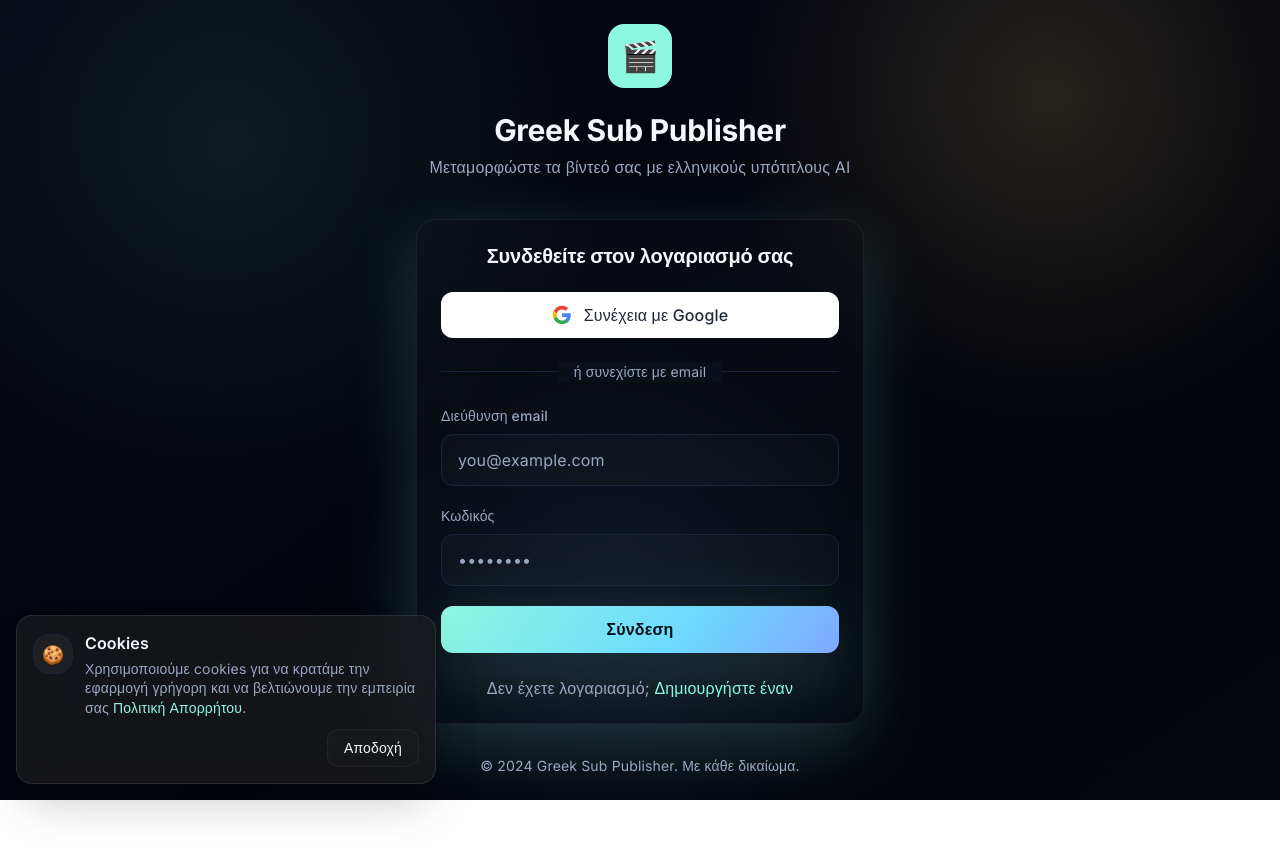
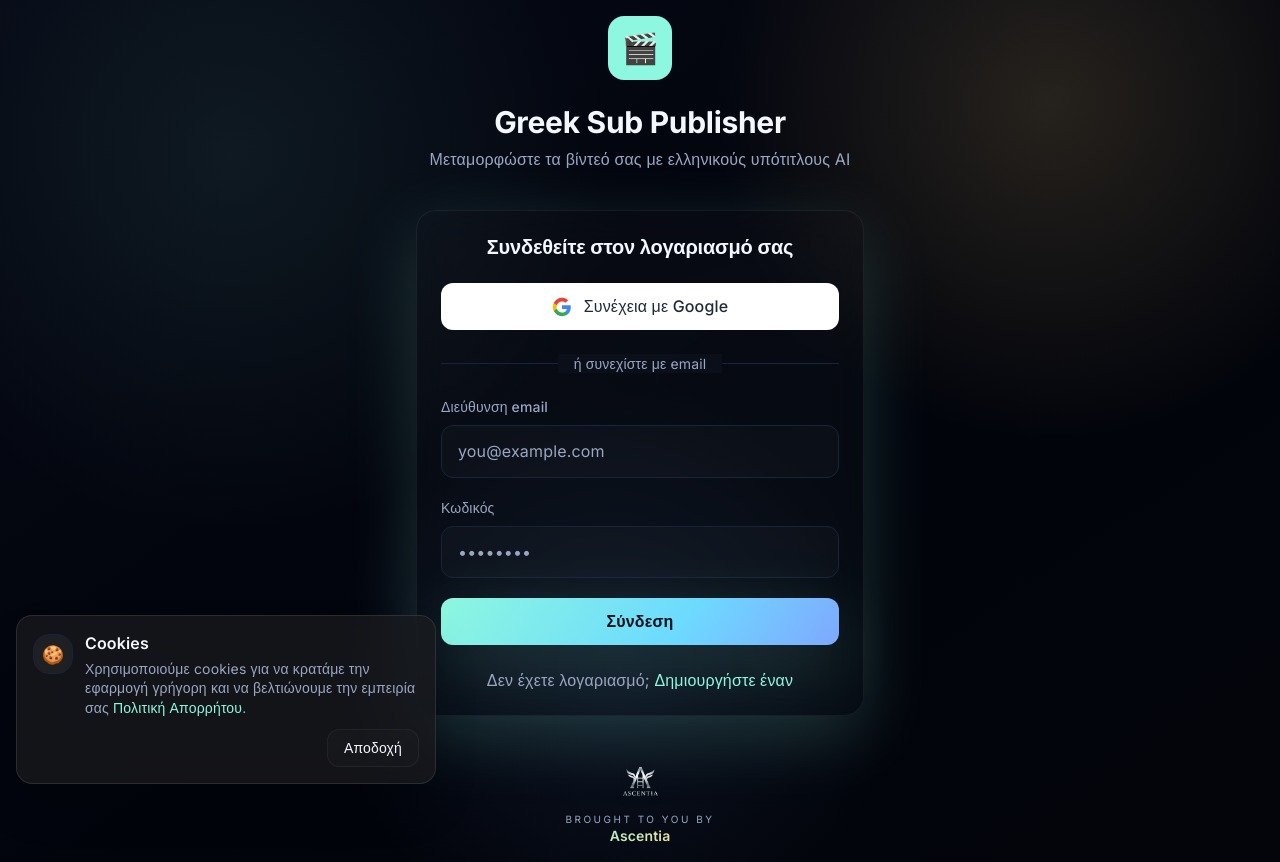
Before and after one commit to diam5752/Subs_And_Export, a Next.js app in the folder frontend/: page /login in a window 1280 px wide. Before the commit the page ends 800 px from the top, so only its background shows below. Built offline with nearby package versions, Linux system fonts and the light colour scheme; no server answers.

Commit message:
feat: Add Ascentia branding to login and main page footers, including logo and link.

```diff
--- a/frontend/src/app/login/page.tsx
+++ b/frontend/src/app/login/page.tsx
@@ -163,10 +163,32 @@ function LoginContent() {
                     </div>
                 </div>
 
-                {/* Footer */}
-                <p className="text-center text-[var(--muted)] text-sm mt-8">
-                    {t('loginFooter')}
-                </p>
+                {/* Ascentia Branding Footer */}
+                <div className="mt-10 flex flex-col items-center">
+                    <a
+                        href="https://ascentia-gp.com/"
+                        target="_blank"
+                        rel="noopener noreferrer"
+                        className="group flex flex-col items-center gap-2 transition-all duration-300 hover:scale-105"
+                    >
+                        <div className="relative">
+                            <div className="absolute inset-0 rounded-full bg-[var(--accent)]/20 blur-xl opacity-0 group-hover:opacity-100 transition-opacity duration-500" />
+                            <img
+                                src="/ascentia-logo.png"
+                                alt="Ascentia Logo"
+                                className="relative h-12 w-auto object-contain drop-shadow-lg group-hover:drop-shadow-[0_0_15px_rgba(141,247,223,0.4)] transition-all duration-300"
+                            />
+                        </div>
+                        <div className="text-center">
+                            <p className="text-[10px] uppercase tracking-[0.25em] text-[var(--muted)] group-hover:text-[var(--foreground)] transition-colors duration-300">
+                                Brought to you by
+                            </p>
+                            <p className="text-sm font-semibold bg-gradient-to-r from-[var(--accent)] to-[var(--accent-secondary)] bg-clip-text text-transparent">
+                                Ascentia
+                            </p>
+                        </div>
+                    </a>
+                </div>
             </div>
         </div>
     );
--- a/frontend/src/app/page.tsx
+++ b/frontend/src/app/page.tsx
@@ -328,9 +328,41 @@ export default function DashboardPage() {
         />
       </main>
 
-      <footer className="fixed bottom-4 right-4 z-20">
+      {/* Ascentia Branding */}
+      <footer className="relative z-10 mt-16 pb-8">
+        <div className="max-w-6xl mx-auto px-6">
+          <div className="flex flex-col items-center justify-center gap-4 py-8 border-t border-[var(--border)]/40">
+            <a
+              href="https://ascentia-gp.com/"
+              target="_blank"
+              rel="noopener noreferrer"
+              className="group flex flex-col items-center gap-3 transition-all duration-300 hover:scale-105"
+            >
+              <div className="relative">
+                <div className="absolute inset-0 rounded-full bg-[var(--accent)]/20 blur-xl opacity-0 group-hover:opacity-100 transition-opacity duration-500" />
+                <img
+                  src="/ascentia-logo.png"
+                  alt="Ascentia Logo"
+                  className="relative h-16 w-auto object-contain drop-shadow-lg group-hover:drop-shadow-[0_0_15px_rgba(141,247,223,0.4)] transition-all duration-300"
+                />
+              </div>
+              <div className="text-center">
+                <p className="text-xs uppercase tracking-[0.3em] text-[var(--muted)] group-hover:text-[var(--foreground)] transition-colors duration-300">
+                  Brought to you by
+                </p>
+                <p className="text-lg font-semibold bg-gradient-to-r from-[var(--accent)] to-[var(--accent-secondary)] bg-clip-text text-transparent group-hover:opacity-90 transition-opacity">
+                  Ascentia
+                </p>
+              </div>
+            </a>
+          </div>
+        </div>
+      </footer>
+
+      {/* Language Toggle */}
+      <div className="fixed bottom-4 right-4 z-20">
         <LanguageToggle />
-      </footer>
+      </div>
 
       {showAccountPanel && (
         <div className="fixed inset-0 z-50 flex items-start justify-center pt-20 px-4">
```
Also changed, not shown: frontend/public/ascentia-logo.png (added), 1 other file (tests, documents, lock files or other folders).
